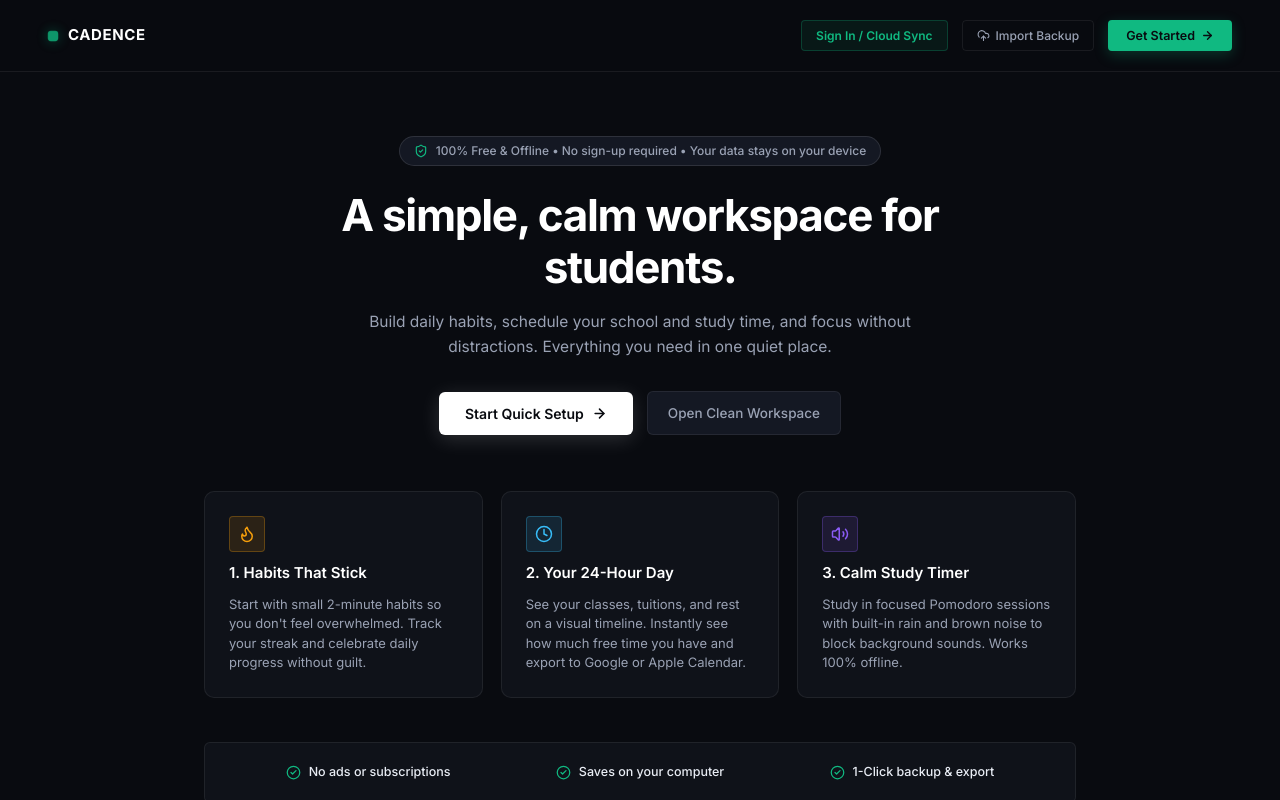
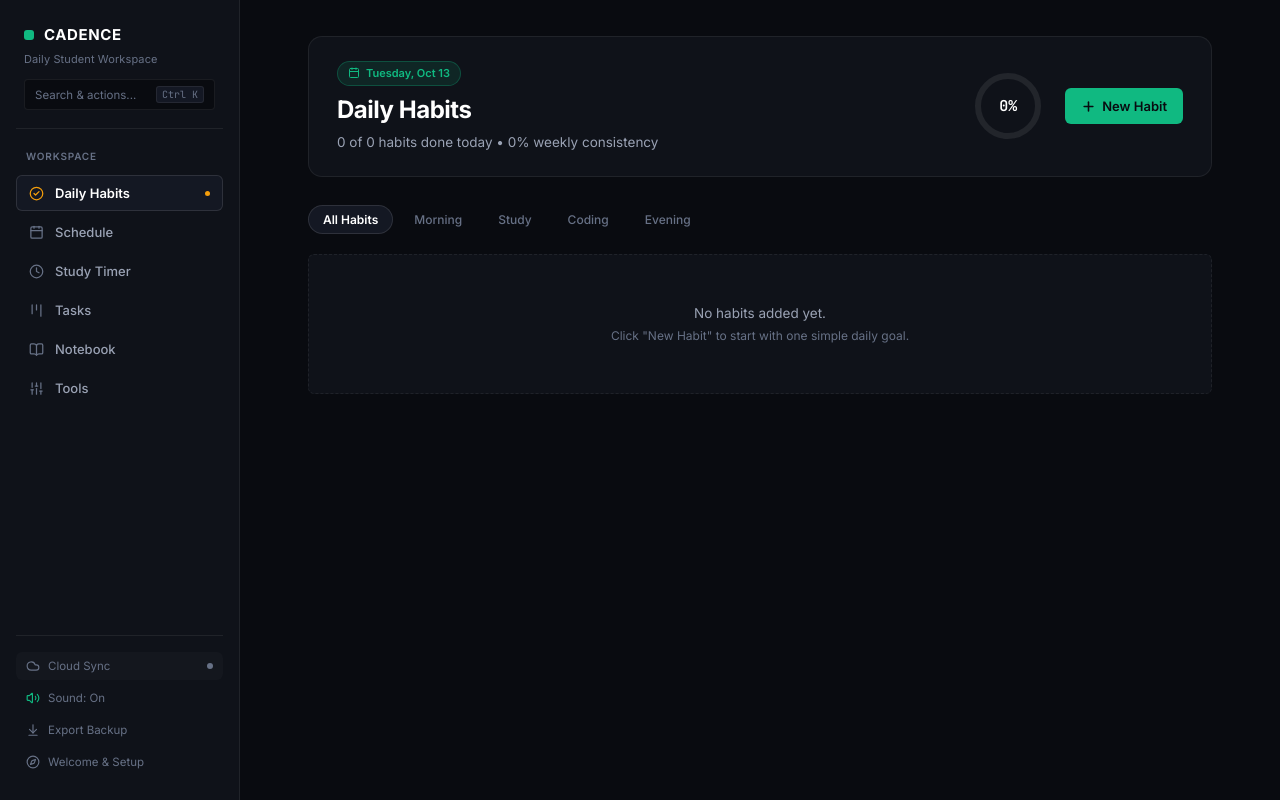
Before and after one commit to Nirvansingh/Cadence, a React (Vite) app: page / in a window 1280 px wide. Built offline with nearby package versions, Linux system fonts and the light colour scheme.

Commit message:
refactor: transition to human utilitarian design (direct workspace launch, remove neon glows, replace marketing pitch with clean product guide)

```diff
--- a/src/App.tsx
+++ b/src/App.tsx
@@ -32,9 +32,7 @@ export function App() {
   }, []);
 
   // App View Mode: 'landing' | 'onboarding' | 'workspace' | 'auth'
-  const [viewMode, setViewMode] = useState<'landing' | 'onboarding' | 'workspace' | 'auth'>(() => {
-    return storage.isOnboardingCompleted() ? 'workspace' : 'landing';
-  });
+  const [viewMode, setViewMode] = useState<'landing' | 'onboarding' | 'workspace' | 'auth'>('workspace');
 
   const fileInputRef = useRef<HTMLInputElement | null>(null);
 
--- a/src/components/FocusModule.tsx
+++ b/src/components/FocusModule.tsx
@@ -486,10 +486,10 @@ export const FocusModule: React.FC<FocusModuleProps> = ({ soundEnabled }) => {
                 display: 'flex',
                 alignItems: 'center',
                 gap: '8px',
-                boxShadow: `0 6px 20px ${isBreak ? 'rgba(16, 185, 129, 0.35)' : 'rgba(139, 92, 246, 0.35)'}`,
+                boxShadow: '0 2px 8px rgba(0, 0, 0, 0.3)',
                 border: 'none',
                 cursor: 'pointer',
-                transition: 'all 0.2s ease'
+                transition: 'all 0.15s ease'
               }}
             >
               {isRunning ? <Pause size={18} /> : <Play size={18} fill="#ffffff" />}
--- a/src/components/HabitModule.tsx
+++ b/src/components/HabitModule.tsx
@@ -249,7 +249,6 @@ export const HabitModule: React.FC<HabitModuleProps> = ({ soundEnabled }) => {
               fontSize: '13px',
               fontWeight: 600,
               borderRadius: 'var(--radius-sm)',
-              boxShadow: '0 4px 14px rgba(16, 185, 129, 0.25)',
               transition: 'var(--transition-fast)'
             }}
             onMouseEnter={(e) => {
@@ -784,7 +783,6 @@ export const HabitModule: React.FC<HabitModuleProps> = ({ soundEnabled }) => {
                     color: '#090b10',
                     fontSize: '12.5px',
                     fontWeight: 600,
-                    boxShadow: '0 2px 10px rgba(16, 185, 129, 0.25)',
                     transition: 'var(--transition-fast)'
                   }}
                   onMouseEnter={(e) => { e.currentTarget.style.backgroundColor = '#34d399'; }}
--- a/src/components/KanbanModule.tsx
+++ b/src/components/KanbanModule.tsx
@@ -232,7 +232,6 @@ export const KanbanModule: React.FC<KanbanModuleProps> = ({ soundEnabled }) => {
               borderRadius: 'var(--radius-sm)',
               fontSize: '12.5px',
               fontWeight: 600,
-              boxShadow: '0 4px 14px rgba(16, 185, 129, 0.25)',
               border: 'none',
               cursor: 'pointer'
             }}
--- a/src/components/LandingPage.tsx
+++ b/src/components/LandingPage.tsx
@@ -1,11 +1,12 @@
 import React, { useState, useEffect } from 'react';
 import {
   ArrowRight,
-  ShieldCheck,
   CheckCircle2,
   Clock,
-  Flame,
-  Volume2,
+  Calendar,
+  CheckSquare,
+  BookOpen,
+  Sliders,
   UploadCloud,
   Download
 } from 'lucide-react';
@@ -40,6 +41,40 @@ export const LandingPage: React.FC<LandingPageProps> = ({
       installPrompt.userChoice.then(() => setInstallPrompt(null));
     }
   };
+
+  const modules = [
+    {
+      title: 'Daily Habits',
+      icon: <CheckCircle2 size={16} color="var(--amber)" />,
+      desc: 'Track recurring routines, multi-day streaks, and weekly consistency without pressure.'
+    },
+    {
+      title: 'Timetable & Schedule',
+      icon: <Calendar size={16} color="var(--sky)" />,
+      desc: 'Hour-by-hour class and study commitments. Export directly to Google or Apple Calendar (.ics).'
+    },
+    {
+      title: 'Study Timer',
+      icon: <Clock size={16} color="var(--violet)" />,
+      desc: 'Pomodoro focus sessions with offline synthesized rain and brown noise to block distractions.'
+    },
+    {
+      title: 'Task Board',
+      icon: <CheckSquare size={16} color="var(--emerald)" />,
+      desc: 'Organize assignments by deadline and urgency with subtasks and priority tags.'
+    },
+    {
+      title: 'Notebook',
+      icon: <BookOpen size={16} color="var(--rose)" />,
+      desc: 'Quick Markdown notes with math symbol inserts and tag filters for lecture notes.'
+    },
+    {
+      title: 'Student Tools',
+      icon: <Sliders size={16} color="var(--text-secondary)" />,
+      desc: 'Semester GPA calculator, base conversion (Hex/Bin/Dec), and quick unit converters.'
+    }
+  ];
+
   return (
     <div style={{
       width: '100vw',
@@ -48,33 +83,26 @@ export const LandingPage: React.FC<LandingPageProps> = ({
       backgroundColor: 'var(--bg-app)',
       color: 'var(--text-main)',
       display: 'flex',
-      flexDirection: 'column',
-      position: 'relative'
+      flexDirection: 'column'
     }}>
-
       {/* Top Header */}
       <header style={{
-        padding: '20px 48px',
+        padding: '16px 40px',
         display: 'flex',
         alignItems: 'center',
         justifyContent: 'space-between',
         borderBottom: '1px solid var(--border-hairline)',
-        backgroundColor: 'rgba(9, 11, 16, 0.85)',
-        backdropFilter: 'blur(16px)',
-        position: 'sticky',
-        top: 0,
-        zIndex: 50
+        backgroundColor: 'var(--bg-surface)'
       }}>
         <div style={{ display: 'flex', alignItems: 'center', gap: '10px' }}>
           <div style={{
-            width: '10px',
-            height: '10px',
-            borderRadius: '3px',
-            backgroundColor: 'var(--emerald)',
-            boxShadow: '0 0 12px rgba(16, 185, 129, 0.5)'
-          }} className="pulse-dot" />
+            width: '8px',
+            height: '8px',
+            borderRadius: '2px',
+            backgroundColor: 'var(--emerald)'
+          }} />
           <span style={{
-            fontSize: '15px',
+            fontSize: '14px',
             fontWeight: 700,
             letterSpacing: '0.04em',
             color: 'var(--text-pure)',
@@ -82,36 +110,26 @@ export const LandingPage: React.FC<LandingPageProps> = ({
           }}>
             Cadence
           </span>
+          <span style={{ fontSize: '12px', color: 'var(--text-muted)', marginLeft: '6px' }}>
+            / Workspace Overview
+          </span>
         </div>
 
-        <div style={{ display: 'flex', alignItems: 'center', gap: '14px' }}>
+        <div style={{ display: 'flex', alignItems: 'center', gap: '10px' }}>
           {onOpenAuth && (
             <button
               onClick={onOpenAuth}
               style={{
-                display: 'flex',
-                alignItems: 'center',
-                gap: '6px',
                 fontSize: '12px',
-                fontWeight: 600,
-                color: 'var(--emerald)',
-                backgroundColor: 'rgba(16, 185, 129, 0.08)',
-                padding: '7px 14px',
+                fontWeight: 500,
+                color: 'var(--text-secondary)',
+                padding: '6px 12px',
                 borderRadius: 'var(--radius-xs)',
-                border: '1px solid rgba(16, 185, 129, 0.25)',
-                transition: 'var(--transition-fast)',
+                border: '1px solid var(--border-hairline)',
                 cursor: 'pointer'
               }}
-              onMouseEnter={(e) => {
-                e.currentTarget.style.backgroundColor = 'rgba(16, 185, 129, 0.16)';
-                e.currentTarget.style.transform = 'translateY(-1px)';
-              }}
-              onMouseLeave={(e) => {
-                e.currentTarget.style.backgroundColor = 'rgba(16, 185, 129, 0.08)';
-                e.currentTarget.style.transform = 'translateY(0)';
-              }}
             >
-              <span>Sign In / Cloud Sync</span>
+              Cloud Sync
             </button>
           )}
 
@@ -124,24 +142,14 @@ export const LandingPage: React.FC<LandingPageProps> = ({
               fontSize: '12px',
               fontWeight: 500,
               color: 'var(--text-secondary)',
-              padding: '7px 14px',
+              padding: '6px 12px',
               borderRadius: 'var(--radius-xs)',
               border: '1px solid var(--border-hairline)',
-              transition: 'var(--transition-fast)'
-            }}
-            onMouseEnter={(e) => {
-              e.currentTarget.style.color = 'var(--text-pure)';
-              e.currentTarget.style.borderColor = 'var(--border-subtle)';
-              e.currentTarget.style.transform = 'translateY(-1px)';
-            }}
-            onMouseLeave={(e) => {
-              e.currentTarget.style.color = 'var(--text-secondary)';
-              e.currentTarget.style.borderColor = 'var(--border-hairline)';
-              e.currentTarget.style.transform = 'translateY(0)';
+              cursor: 'pointer'
             }}
           >
             <UploadCloud size={13} />
-            <span>Import Backup</span>
+            <span>Import Data</span>
           </button>
 
           {installPrompt && (
@@ -152,269 +160,158 @@ export const LandingPage: React.FC<LandingPageProps> = ({
                 alignItems: 'center',
                 gap: '6px',
                 fontSize: '12px',
-                fontWeight: 600,
-                color: 'var(--sky)',
-                backgroundColor: 'rgba(56, 189, 248, 0.1)',
-                padding: '7px 14px',
+                fontWeight: 500,
+                color: 'var(--text-secondary)',
+                padding: '6px 12px',
                 borderRadius: 'var(--radius-xs)',
-                border: '1px solid rgba(56, 189, 248, 0.25)',
-                transition: 'var(--transition-fast)',
+                border: '1px solid var(--border-hairline)',
                 cursor: 'pointer'
               }}
             >
               <Download size={13} />
-              <span>Install App</span>
+              <span>Install Desktop PWA</span>
             </button>
           )}
 
           <button
-            onClick={onStartSetup}
+            onClick={onExploreDirectly}
             style={{
               display: 'flex',
               alignItems: 'center',
               gap: '6px',
-              backgroundColor: 'var(--emerald)',
+              backgroundColor: 'var(--text-pure)',
               color: '#090b10',
-              padding: '8px 18px',
+              padding: '6px 14px',
               borderRadius: 'var(--radius-xs)',
-              fontSize: '12.5px',
+              fontSize: '12px',
               fontWeight: 600,
-              boxShadow: '0 4px 14px rgba(16, 185, 129, 0.25)',
-              transition: 'var(--transition-fast)'
-            }}
-            onMouseEnter={(e) => {
-              e.currentTarget.style.backgroundColor = '#34d399';
-              e.currentTarget.style.transform = 'translateY(-1px)';
-            }}
-            onMouseLeave={(e) => {
-              e.currentTarget.style.backgroundColor = 'var(--emerald)';
-              e.currentTarget.style.transform = 'translateY(0)';
+              cursor: 'pointer'
             }}
           >
-            <span>Get Started</span>
-            <ArrowRight size={13} strokeWidth={2.5} />
+            <span>Open Workspace</span>
+            <ArrowRight size={13} />
           </button>
         </div>
       </header>
 
-      {/* Hero Section */}
-      <section style={{
-        maxWidth: '920px',
+      {/* Main Content */}
+      <main style={{
+        maxWidth: '860px',
         margin: '0 auto',
-        padding: '64px 24px 48px',
-        textAlign: 'center',
-        display: 'flex',
-        flexDirection: 'column',
-        alignItems: 'center'
-      }} className="animate-slide-up">
-
-        {/* Simple Trust Pill */}
-        <div style={{
-          display: 'inline-flex',
-          alignItems: 'center',
-          gap: '8px',
-          padding: '5px 14px',
-          borderRadius: 'var(--radius-pill)',
-          backgroundColor: 'var(--bg-subtle)',
-          border: '1px solid var(--border-subtle)',
-          marginBottom: '24px'
+        padding: '56px 24px 64px',
+        width: '100%'
       }}>
-          <ShieldCheck size={14} color="var(--emerald)" />
-          <span style={{ fontSize: '12px', color: 'var(--text-secondary)', fontWeight: 500 }}>
-            100% Free & Offline • No sign-up required • Your data stays on your device
-          </span>
-        </div>
-
-        {/* Headline */}
+        {/* Intro */}
+        <div style={{ marginBottom: '48px' }}>
           <h1 style={{
-          fontSize: '44px',
+            fontSize: '32px',
             fontWeight: 700,
-          letterSpacing: '-0.03em',
-          lineHeight: 1.18,
+            letterSpacing: '-0.02em',
             color: 'var(--text-pure)',
-          maxWidth: '720px',
-          marginBottom: '16px'
+            marginBottom: '12px'
           }}>
-          A simple, calm workspace for students.
+            Cadence Student Workspace
           </h1>
-
-        {/* Subheading in Plain English */}
           <p style={{
-          fontSize: '15.5px',
+            fontSize: '15px',
+            color: 'var(--text-secondary)',
             lineHeight: 1.6,
-          color: 'var(--text-secondary)',
-          maxWidth: '580px',
-          marginBottom: '32px'
+            maxWidth: '620px'
           }}>
-          Build daily habits, schedule your school and study time, and focus without distractions. Everything you need in one quiet place.
+            A local-first productivity system designed for school and university. Runs completely offline in your browser or desktop with zero tracking.
           </p>
-
-        {/* CTA Buttons */}
-        <div style={{ display: 'flex', alignItems: 'center', gap: '14px', marginBottom: '56px' }}>
+          <div style={{ display: 'flex', gap: '10px', marginTop: '20px' }}>
             <button
-            onClick={onStartSetup}
+              onClick={onExploreDirectly}
               style={{
                 display: 'flex',
                 alignItems: 'center',
                 gap: '8px',
                 backgroundColor: 'var(--text-pure)',
                 color: '#090b10',
-              padding: '13px 26px',
-              borderRadius: 'var(--radius-sm)',
-              fontSize: '14px',
+                padding: '9px 18px',
+                borderRadius: 'var(--radius-xs)',
+                fontSize: '13px',
                 fontWeight: 600,
-              boxShadow: '0 4px 20px rgba(255, 255, 255, 0.15)',
-              transition: 'all 0.2s cubic-bezier(0.16, 1, 0.3, 1)'
-            }}
-            onMouseEnter={(e) => {
-              e.currentTarget.style.backgroundColor = '#f1f5f9';
-              e.currentTarget.style.transform = 'translateY(-2px)';
-            }}
-            onMouseLeave={(e) => {
-              e.currentTarget.style.backgroundColor = 'var(--text-pure)';
-              e.currentTarget.style.transform = 'translateY(0)';
+                cursor: 'pointer'
               }}
             >
-            <span>Start Quick Setup</span>
-            <ArrowRight size={15} strokeWidth={2.5} />
+              <span>Go to Workspace</span>
+              <ArrowRight size={14} />
             </button>
-
             <button
-            onClick={onExploreDirectly}
+              onClick={onStartSetup}
               style={{
-              padding: '13px 20px',
-              borderRadius: 'var(--radius-sm)',
+                padding: '9px 16px',
+                borderRadius: 'var(--radius-xs)',
                 backgroundColor: 'var(--bg-subtle)',
                 border: '1px solid var(--border-hairline)',
                 color: 'var(--text-secondary)',
-              fontSize: '13.5px',
+                fontSize: '13px',
                 fontWeight: 500,
-              transition: 'all 0.2s cubic-bezier(0.16, 1, 0.3, 1)'
-            }}
-            onMouseEnter={(e) => {
-              e.currentTarget.style.color = 'var(--text-pure)';
-              e.currentTarget.style.borderColor = 'var(--border-subtle)';
-              e.currentTarget.style.transform = 'translateY(-2px)';
-            }}
-            onMouseLeave={(e) => {
-              e.currentTarget.style.color = 'var(--text-secondary)';
-              e.currentTarget.style.borderColor = 'var(--border-hairline)';
-              e.currentTarget.style.transform = 'translateY(0)';
+                cursor: 'pointer'
               }}
             >
-            <span>Open Clean Workspace</span>
+              Run Setup Wizard
             </button>
-        </div>
-
-        {/* 3 Core Tools Grid with Interactive Hover Animation */}
-        <div style={{
-          display: 'grid',
-          gridTemplateColumns: 'repeat(3, 1fr)',
-          gap: '18px',
-          width: '100%',
-          textAlign: 'left'
-        }}>
-          {/* Card 1 */}
-          <div className="panel panel-interactive" style={{ padding: '24px', display: 'flex', flexDirection: 'column', gap: '10px' }}>
-            <div style={{
-              width: '36px',
-              height: '36px',
-              borderRadius: 'var(--radius-xs)',
-              backgroundColor: 'var(--amber-subtle)',
-              border: '1px solid var(--amber-border)',
-              display: 'flex',
-              alignItems: 'center',
-              justifyContent: 'center',
-              color: 'var(--amber)'
-            }}>
-              <Flame size={18} />
-            </div>
-            <h3 style={{ fontSize: '15px', fontWeight: 600, color: 'var(--text-pure)' }}>
-              1. Habits That Stick
-            </h3>
-            <p style={{ fontSize: '13px', color: 'var(--text-secondary)', lineHeight: 1.5 }}>
-              Start with small 2-minute habits so you don't feel overwhelmed. Track your streak and celebrate daily progress without guilt.
-            </p>
-          </div>
-
-          {/* Card 2 */}
-          <div className="panel panel-interactive" style={{ padding: '24px', display: 'flex', flexDirection: 'column', gap: '10px' }}>
-            <div style={{
-              width: '36px',
-              height: '36px',
-              borderRadius: 'var(--radius-xs)',
-              backgroundColor: 'var(--sky-subtle)',
-              border: '1px solid var(--sky-border)',
-              display: 'flex',
-              alignItems: 'center',
-              justifyContent: 'center',
-              color: 'var(--sky)'
-            }}>
-              <Clock size={18} />
-            </div>
-            <h3 style={{ fontSize: '15px', fontWeight: 600, color: 'var(--text-pure)' }}>
-              2. Your 24-Hour Day
-            </h3>
-            <p style={{ fontSize: '13px', color: 'var(--text-secondary)', lineHeight: 1.5 }}>
-              See your classes, tuitions, and rest on a visual timeline. Instantly see how much free time you have and export to Google or Apple Calendar.
-            </p>
-          </div>
-
-          {/* Card 3 */}
-          <div className="panel panel-interactive" style={{ padding: '24px', display: 'flex', flexDirection: 'column', gap: '10px' }}>
-            <div style={{
-              width: '36px',
-              height: '36px',
-              borderRadius: 'var(--radius-xs)',
-              backgroundColor: 'var(--violet-subtle)',
-              border: '1px solid var(--violet-border)',
-              display: 'flex',
-              alignItems: 'center',
-              justifyContent: 'center',
-              color: 'var(--violet)'
-            }}>
-              <Volume2 size={18} />
-            </div>
-            <h3 style={{ fontSize: '15px', fontWeight: 600, color: 'var(--text-pure)' }}>
-              3. Calm Study Timer
-            </h3>
-            <p style={{ fontSize: '13px', color: 'var(--text-secondary)', lineHeight: 1.5 }}>
-              Study in focused Pomodoro sessions with built-in rain and brown noise to block background sounds. Works 100% offline.
-            </p>
           </div>
         </div>
 
-        {/* Bottom Simple Badges */}
+        {/* Modular Grid */}
         <div style={{
-          marginTop: '44px',
-          padding: '20px 28px',
+          display: 'grid',
+          gridTemplateColumns: 'repeat(2, 1fr)',
+          gap: '14px'
+        }}>
+          {modules.map(mod => (
+            <div
+              key={mod.title}
+              style={{
+                padding: '18px 20px',
                 borderRadius: 'var(--radius-sm)',
                 backgroundColor: 'var(--bg-surface)',
                 border: '1px solid var(--border-hairline)',
-          width: '100%',
+                display: 'flex',
+                flexDirection: 'column',
+                gap: '8px'
+              }}
+            >
+              <div style={{ display: 'flex', alignItems: 'center', gap: '8px' }}>
+                {mod.icon}
+                <h3 style={{ fontSize: '14px', fontWeight: 600, color: 'var(--text-pure)' }}>
+                  {mod.title}
+                </h3>
+              </div>
+              <p style={{ fontSize: '12.5px', color: 'var(--text-secondary)', lineHeight: 1.5, margin: 0 }}>
+                {mod.desc}
+              </p>
+            </div>
+          ))}
+        </div>
+
+        {/* Architecture details */}
+        <div style={{
+          marginTop: '40px',
+          padding: '16px 20px',
+          borderRadius: 'var(--radius-sm)',
+          backgroundColor: 'var(--bg-surface)',
+          border: '1px solid var(--border-hairline)',
           display: 'flex',
           alignItems: 'center',
-          justifyContent: 'space-around'
+          justifyContent: 'space-between',
+          fontSize: '12px',
+          color: 'var(--text-muted)'
         }}>
-          <div style={{ display: 'flex', alignItems: 'center', gap: '8px' }}>
-            <CheckCircle2 size={15} color="var(--emerald)" />
-            <span style={{ fontSize: '12.5px', color: 'var(--text-main)', fontWeight: 500 }}>No ads or subscriptions</span>
+          <span>Storage: Local-First (IndexedDB / LocalStorage)</span>
+          <span>Cloud: Supabase Auth & Multi-Device Sync (Optional)</span>
+          <span>Shortcut: <span className="mono">Ctrl + K</span> command palette</span>
         </div>
-          <div style={{ display: 'flex', alignItems: 'center', gap: '8px' }}>
-            <CheckCircle2 size={15} color="var(--emerald)" />
-            <span style={{ fontSize: '12.5px', color: 'var(--text-main)', fontWeight: 500 }}>Saves on your computer</span>
-          </div>
-          <div style={{ display: 'flex', alignItems: 'center', gap: '8px' }}>
-            <CheckCircle2 size={15} color="var(--emerald)" />
-            <span style={{ fontSize: '12.5px', color: 'var(--text-main)', fontWeight: 500 }}>1-Click backup & export</span>
-          </div>
-        </div>
-      </section>
+      </main>
 
       {/* Footer */}
       <footer style={{
         marginTop: 'auto',
-        padding: '20px 48px',
+        padding: '16px 40px',
         borderTop: '1px solid var(--border-hairline)',
         display: 'flex',
         alignItems: 'center',
@@ -422,8 +319,8 @@ export const LandingPage: React.FC<LandingPageProps> = ({
         fontSize: '11.5px',
         color: 'var(--text-muted)'
       }}>
-        <span>Cadence • Free and open source for students everywhere.</span>
-        <span>MIT License</span>
+        <span>Cadence • Open Source Student Workspace</span>
+        <span>Free Forever • MIT License</span>
       </footer>
     </div>
   );
--- a/src/components/Sidebar.tsx
+++ b/src/components/Sidebar.tsx
@@ -68,8 +68,7 @@ export const Sidebar: React.FC<SidebarProps> = ({
             width: '10px',
             height: '10px',
             borderRadius: '3px',
-            backgroundColor: 'var(--emerald)',
-            boxShadow: '0 0 10px rgba(16, 185, 129, 0.35)'
+            backgroundColor: 'var(--emerald)'
           }} />
           <h1 style={{
             fontSize: '15px',
--- a/src/components/TimetableModule.tsx
+++ b/src/components/TimetableModule.tsx
@@ -342,7 +342,6 @@ export const TimetableModule: React.FC<TimetableModuleProps> = ({ soundEnabled }
               color: '#090b10',
               fontSize: '12.5px',
               fontWeight: 600,
-              boxShadow: '0 4px 14px rgba(56, 189, 248, 0.25)',
               border: 'none',
               cursor: 'pointer'
             }}
@@ -789,7 +788,6 @@ export const TimetableModule: React.FC<TimetableModuleProps> = ({ soundEnabled }
                     color: '#090b10',
                     fontSize: '12.5px',
                     fontWeight: 600,
-                    boxShadow: '0 2px 10px rgba(56, 189, 248, 0.25)',
                     border: 'none',
                     cursor: 'pointer'
                   }}
--- a/src/index.css
+++ b/src/index.css
@@ -171,26 +171,6 @@ input:focus, textarea:focus, select:focus {
   }
 }
 
-@keyframes pulseGlow {
-  0%, 100% {
-    opacity: 0.6;
-    transform: scale(1);
-  }
-  50% {
-    opacity: 1;
-    transform: scale(1.08);
-  }
-}
-
-@keyframes floatGentle {
-  0%, 100% {
-    transform: translateY(0px);
-  }
-  50% {
-    transform: translateY(-4px);
-  }
-}
-
 @keyframes checkBounce {
   0% {
     transform: scale(0.85);
@@ -200,15 +180,6 @@ input:focus, textarea:focus, select:focus {
   }
   100% {
     transform: scale(1);
-  }
-}
-
-@keyframes ringPulse {
-  0%, 100% {
-    box-shadow: 0 0 0 0 rgba(139, 92, 246, 0.4);
-  }
-  50% {
-    box-shadow: 0 0 0 12px rgba(139, 92, 246, 0);
   }
 }
 
@@ -228,14 +199,6 @@ input:focus, textarea:focus, select:focus {
   animation: checkBounce 0.3s cubic-bezier(0.34, 1.56, 0.64, 1) forwards;
 }
 
-.pulse-dot {
-  animation: pulseGlow 2s ease-in-out infinite;
-}
-
-.pulse-ring {
-  animation: ringPulse 2.5s ease-in-out infinite;
-}
-
 /* Stagger animation utilities */
 .delay-1 { animation-delay: 50ms; }
 .delay-2 { animation-delay: 100ms; }
```
Also changed, not shown: src/components/AuthPage.tsx (+3 -5 lines), src/components/OnboardingFlow.tsx (+2 -9 lines). Lines whose indentation alone changed are shown as unchanged.
